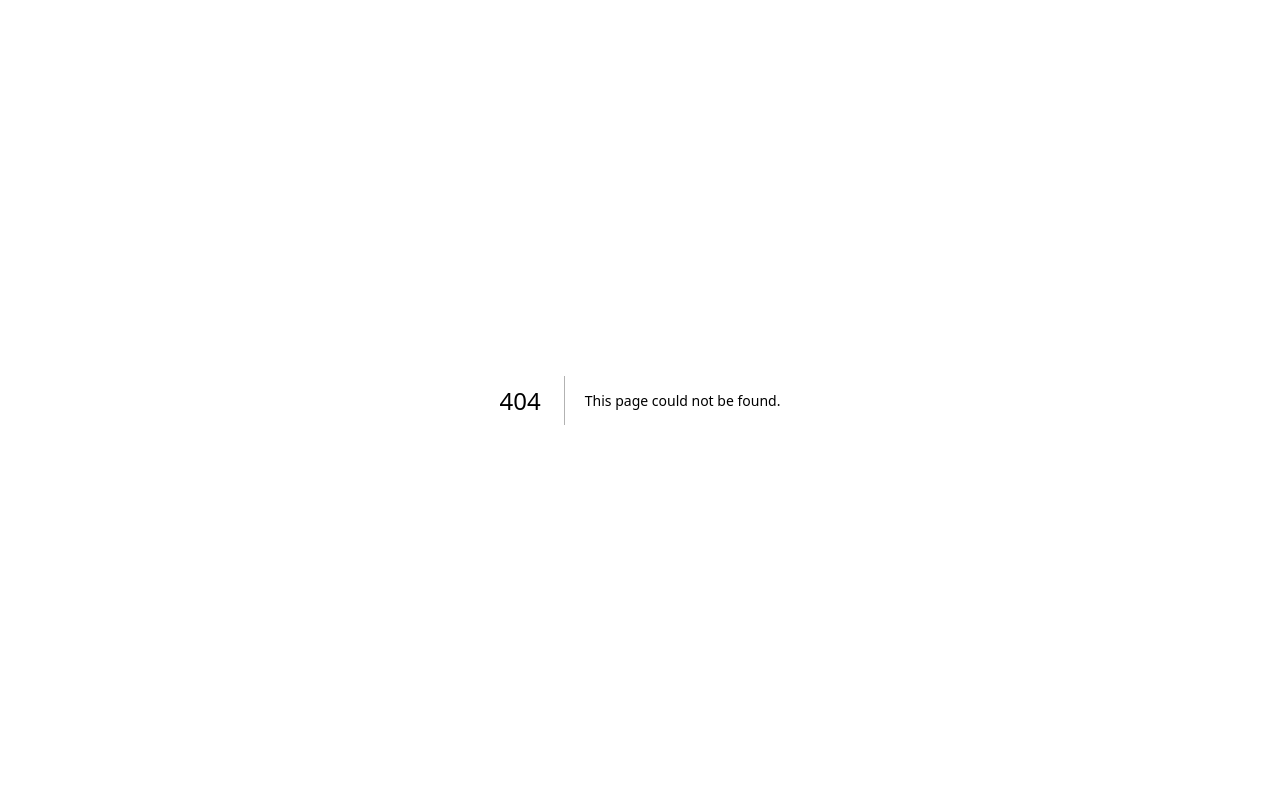
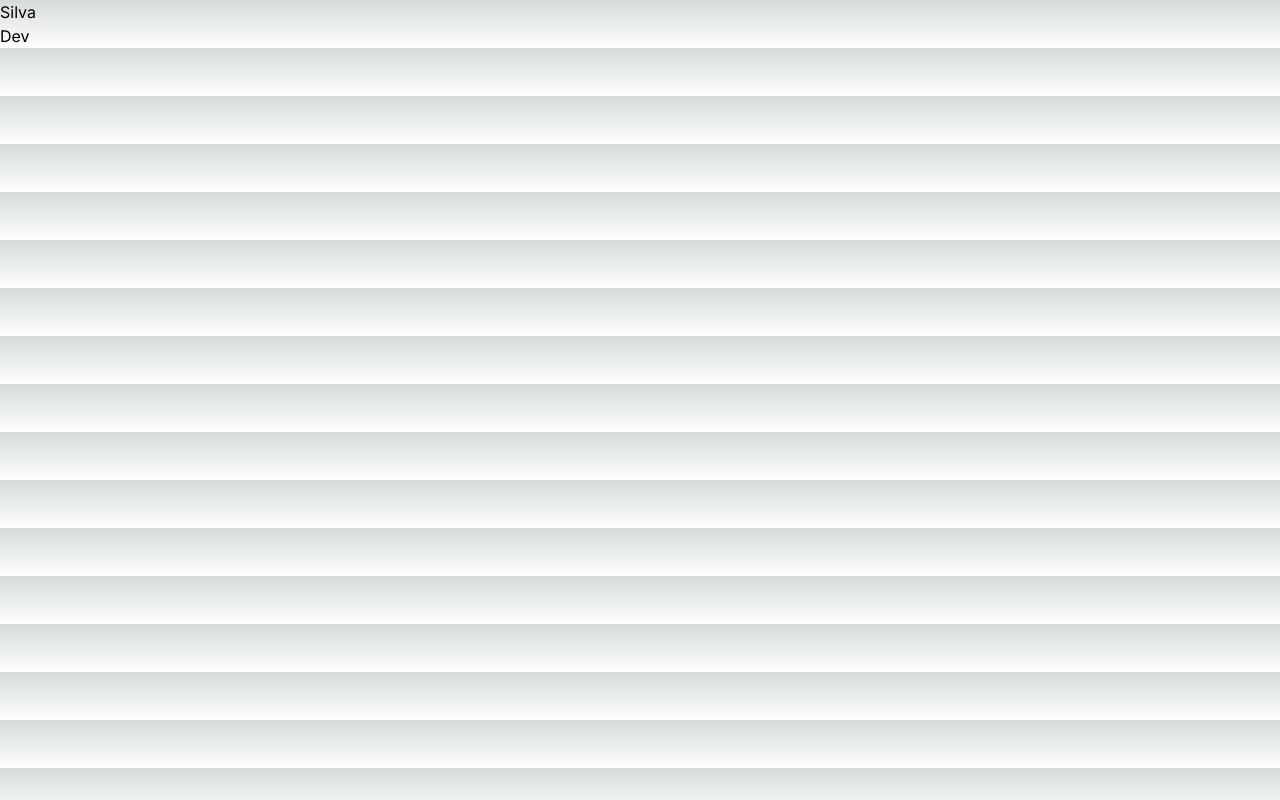
Before and after one commit to TheDev-Silva/portfolio, a Next.js app: page /header in a window 1280 px wide. Before the commit this address had no page. Built offline with nearby package versions, Linux system fonts and the light colour scheme.

Commit message:
chore: criação do cabeçalho HeaderPage

```diff
--- /dev/null
+++ b/src/app/header/page.tsx
@@ -0,0 +1,9 @@
+const HeaderPage = () => {
+    return (
+        <div className="w-full flex ">
+            <h1 className="font-Bebas_Neue">Silva<p>Dev</p></h1>
+        </div>
+     );
+}
+
+export default HeaderPage;
```
